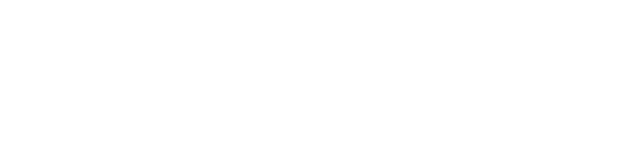
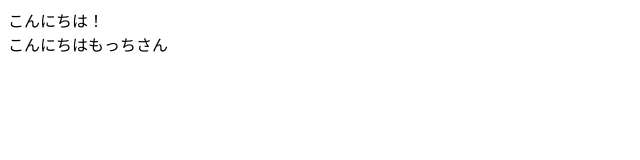
Before and after one commit to kawamoto1994/typescript-practice, a website: page 250529_01.html in a window 1280 px wide. Shown: the whole page, without its empty margins (0-640 px from the left). Drawn offline with Linux system fonts and the light colour scheme.

Commit message:
01-TypeScript書いてみた

```diff
--- a/250529_01.html
+++ b/250529_01.html
@@ -5,5 +5,6 @@
     <body>
         <script src="250529_01.js" defer></script>
         <div data-test></div>
+        <div data-hello></div>
     </body>
 </html>
--- a/250529_01.js
+++ b/250529_01.js
@@ -1,7 +1,15 @@
 var todos = [];
 console.log(todos);
-var target = document.querySelector("[data-testt]");
+var target = document.querySelector("[data-test]");
 // target?.innerHTML = "テストだよーん！";
 if (target instanceof HTMLElement) {
     target.innerHTML = "こんにちは！";
 }
+var targetHello = document.querySelector("[data-hello]");
+var hello = function () {
+    var name = "もっち";
+    targetHello.textContent = "\u3053\u3093\u306B\u3061\u306F".concat(name, "\u3055\u3093");
+};
+if (targetHello instanceof HTMLElement) {
+    hello();
+}
```
Also changed, not shown: 250529_01.ts (+11 -0 lines).
